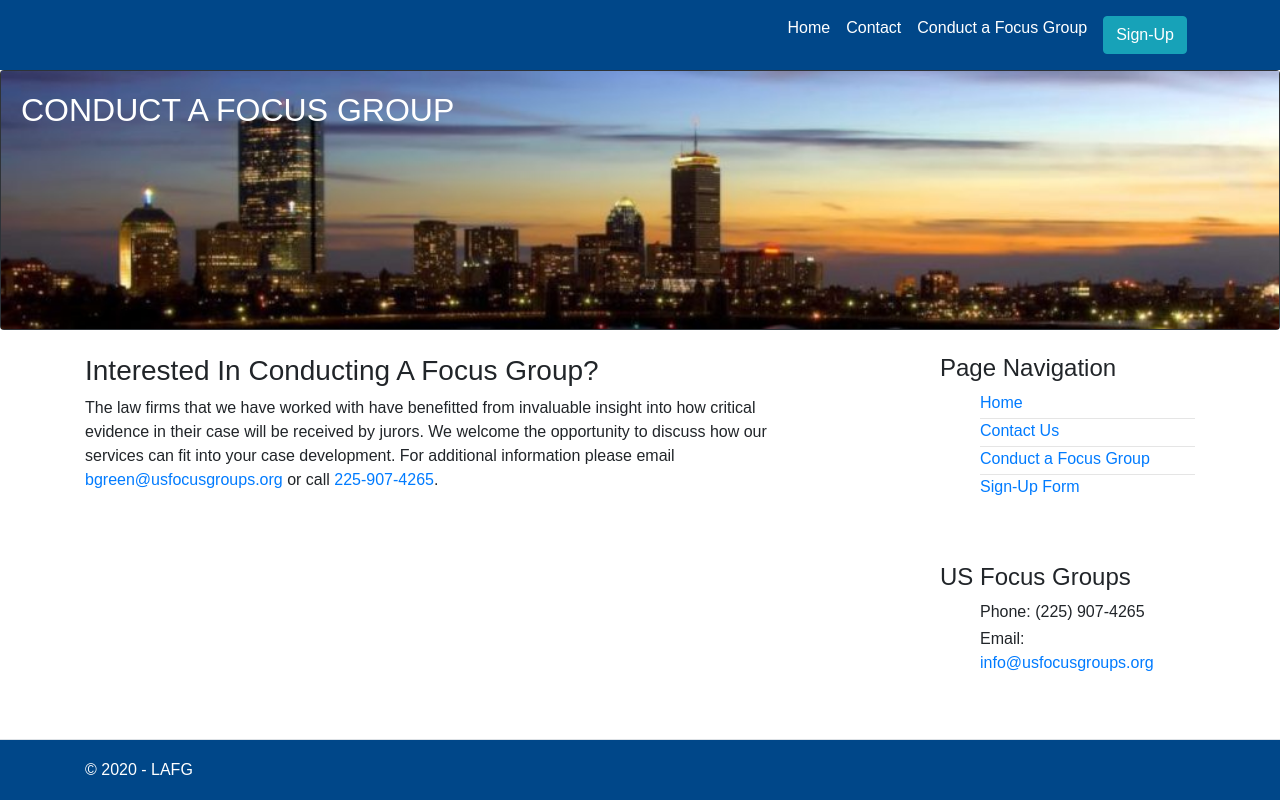
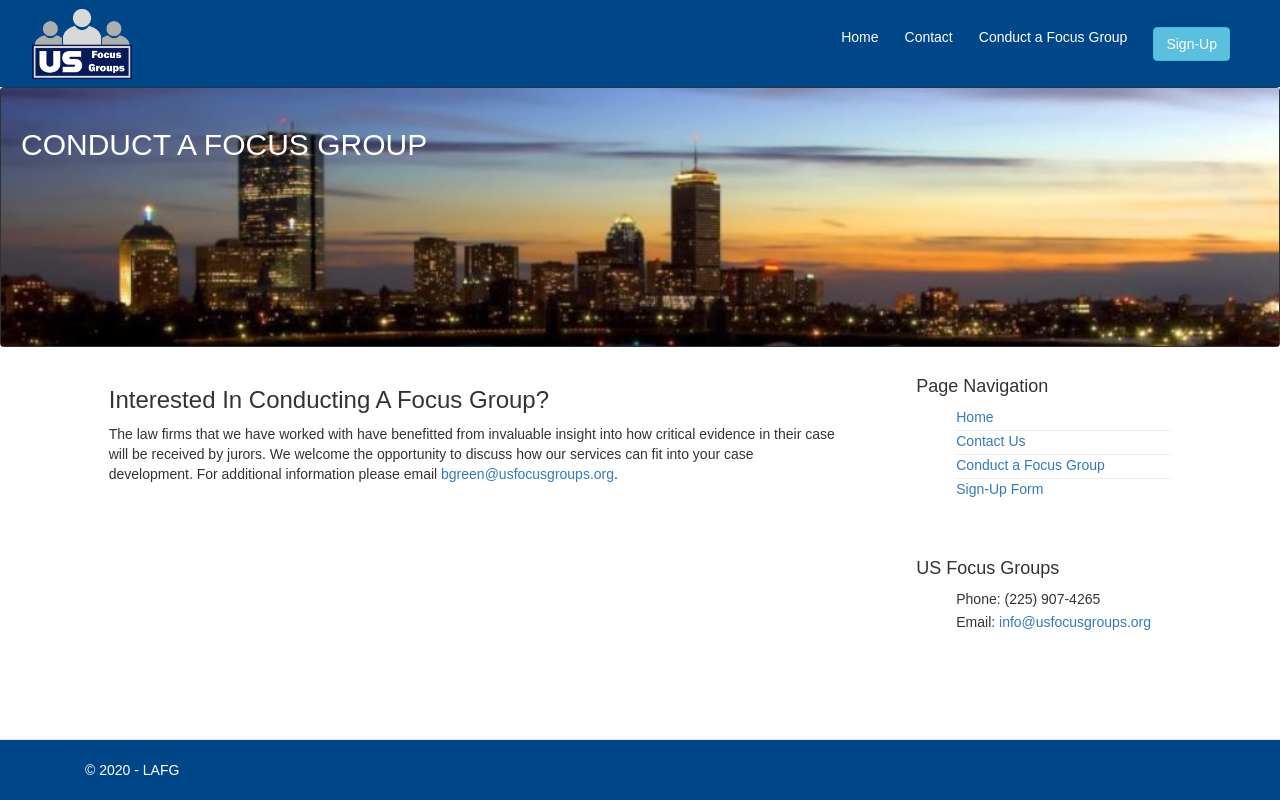
Before and after one commit to Brandt-moreThan4/LAFG---Website, a Django app: page /conduct/ in a window 1280 px wide. Run offline with Django 3.2, Linux system fonts and the light colour scheme; some libraries are stand-ins or nearby versions.

Commit message:
Cleaning up home page

```diff
--- a/LAFG/lafg_site/forms.py
+++ b/LAFG/lafg_site/forms.py
@@ -63,20 +63,21 @@ place_query = Place.objects.filter(display=True)
 loc_labels = [place.city_label for place in place_query]
 loc_values = [place.city_value for place in place_query]
 LOCATION_CHOICES = list(zip(loc_values, loc_labels))
-# print('done')
+
 
 SOURCES_CHOICES = [('Family/Friend','Family/Friend'),
                     ('Facebook','Facebook'),
                     ('Instagram','Instagram'),
-                    ('Other','Other')]
+                    ('Other','Other'),
+                    ('Craigslist', 'Craigslist')]
 
 
 def get_location_choices():
     place_query = Place.objects.filter(display=True)
     loc_labels = [place.city_label for place in place_query]
     loc_values = [place.city_value for place in place_query]
-    LOCATION_CHOICES = list(zip(loc_values, loc_labels))
-    return LOCATION_CHOICES
+    location_choices = list(zip(loc_values, loc_labels))
+    return location_choices
 
 class PersonForm(forms.ModelForm):
     """Sign_Up submission form"""
--- a/LAFG/lafg_site/static/lafg_site/css/site.css
+++ b/LAFG/lafg_site/static/lafg_site/css/site.css
@@ -45,8 +45,9 @@ html {
 
 body {
     /* Margin bottom by footer height */
-    margin-bottom: 60px;
+    margin-bottom: 100px;
     font-family: Arial, Helvetica, sans-serif;
+    /* font-family: "Times New Roman", Times, serif; */
 }
 
 .footer {
--- a/LAFG/lafg_site/templates/lafg_site/base.html
+++ b/LAFG/lafg_site/templates/lafg_site/base.html
@@ -7,25 +7,44 @@
     <meta name="viewport" content="width=device-width, initial-scale=1.0, shrink-to-fit=no">
     <title>{% block title %}{% endblock %}</title>
     <link rel="stylesheet" type="text/css" href="{% static 'lafg_site/css/bootstrap/bootstrap.min.css' %}" />
+    <link rel="stylesheet" href="https://maxcdn.bootstrapcdn.com/bootstrap/3.3.7/css/bootstrap.min.css">
     <link rel="stylesheet" type="text/css" href="{% static 'lafg_site/css/site.css' %}" />
     {% block styles %}{% endblock %}
 
     <link rel="icon" href="{% static 'lafg_site/Images/Square Logo.png' %}"/>
 
+    <style>
+        #background {
+            background-image: url("{% static 'lafg_site/Images/skyline.jpg' %}");
+        }
+
+        #my-top-nav li{
+            margin-right: 10px;
+        }
+
+        #my-top-nav a:hover{
+            color: hotpink !important;
+        }
+
+
+    </style>
 </head>
-
 
 <body>
     <header>
+
+        <!-- <nav class="navbar navbar-expand-sm navbar-toggleable-sm navbar-dark border-bottom box-shadow mb-3" style="margin:0px !important; border-bottom:0px !important"> -->
         <nav class="navbar navbar-expand-sm navbar-toggleable-sm navbar-dark border-bottom box-shadow mb-3" style="margin:0px !important; border-bottom:0px !important">
-
-            <div class="container">
+            <div class="container-fluid">
+                <div>
+                    <img src="{% static 'lafg_site/Images/USFG_Logo.png' %}" alt="logo" style="width: 100px; height: auto;">
+                </div>
                 <button class="navbar-toggler" type="button" data-toggle="collapse" data-target=".navbar-collapse" aria-controls="navbarSupportedContent"
                         aria-expanded="false" aria-label="Toggle navigation">
                     <span class="navbar-toggler-icon"></span>
                 </button>
                 <div class="navbar-collapse collapse d-sm-inline-flex flex-sm-row-reverse">
-                    <ul class="navbar-nav flex-grow-1 navbar-right justify-content-end">
+                    <ul id="my-top-nav" class="navbar-nav flex-grow-1 navbar-right justify-content-end">
                         <li class="nav-item">
                             <a class="nav-link" href="{% url 'lafg_site:home' %}">Home</a>
                         </li>
@@ -45,6 +64,15 @@
             </div>
         </nav>
     </header>
+
+    <!-- <div id="background">
+        <img id="skyLine" src= "{% static 'lafg_site/Images/skyline.jpg' %}" alt="Skyline"/>
+        <h3>hahahah</h3>
+        <h3>hahahah</h3>
+        <h3>hahahah</h3>
+        <h3>hahahah</h3>
+        <h3>hahahah</h3>
+    </div> -->
 
     <div class="card bg-dark text-white">
         <img id="skyLine" src= "{% static 'lafg_site/Images/skyline.jpg' %}" alt="Skyline"/>
--- a/LAFG/lafg_site/templates/lafg_site/conduct.html
+++ b/LAFG/lafg_site/templates/lafg_site/conduct.html
@@ -10,8 +10,7 @@
     <p>The law firms that we have worked with have benefitted from invaluable insight into how critical
          evidence in their case will be received by jurors. We welcome the opportunity to discuss how
           our services can fit into your case development. For additional information please
-           email <a href="mailto:bgreen@usfocusgroups.org">bgreen@usfocusgroups.org</a> or call
-            <a href="tel:225-907-4265">225-907-4265</a>.
+           email <a href="mailto:bgreen@usfocusgroups.org">bgreen@usfocusgroups.org</a>.
     </p>
 
 
--- a/LAFG/lafg_site/templates/lafg_site/sign_up.html
+++ b/LAFG/lafg_site/templates/lafg_site/sign_up.html
@@ -63,7 +63,6 @@
     </div>
 
     <hr>
-    <br><br>
 
 {% endblock %}
 
```
Also changed, not shown: LAFG/lafg_site/templates/lafg_site/index.html (+5 -3 lines), LAFG/marketing/templates/marketing/base.html (+11 -1 lines), LAFG/lafg_site/static/lafg_site/Images/USFG_Logo.png (added).
